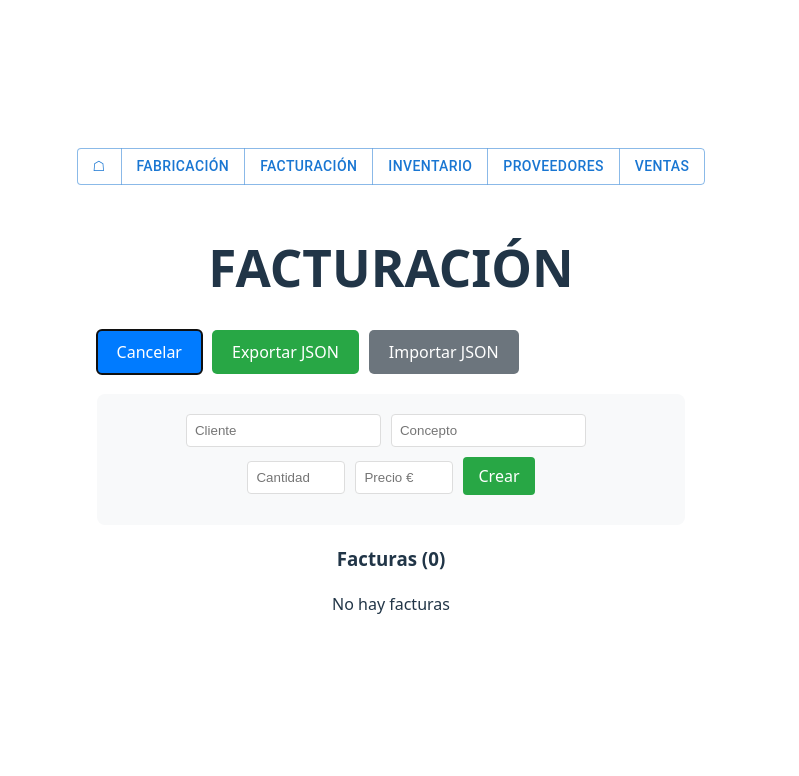
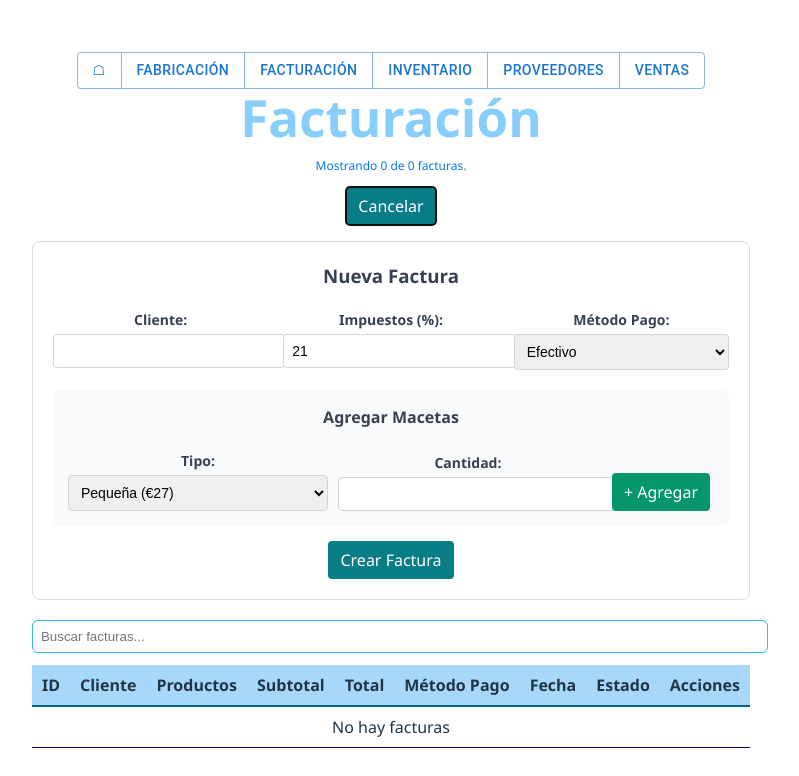
Before and after one commit to Enriquecebanc/Reto2Niger2.0, a React (Vite) app in the folder Reto2Niger2.0/: page /facturacion in a window 1280 px wide. Both pictures are taken after a click on the button "Nueva Factura". Shown: the top 776 px of the page, without its empty margins (249-1048 px from the left). Built offline with nearby package versions, Linux system fonts and the light colour scheme.

Commit message:
Formulario facturacion

```diff
--- a/Reto2Niger2.0/src/pages/Facturacion.jsx
+++ b/Reto2Niger2.0/src/pages/Facturacion.jsx
@@ -1,60 +1,99 @@
-import React, { useState, useEffect } from 'react';
-import { useNavigate } from 'react-router-dom';
+import React, { useState, useEffect, useMemo } from 'react';
 import BarraBusqueda from '../componentes/barraBusqueda.jsx';
 
 const STORAGE_KEY = 'facturas_data';
+const PRECIOS_MACETAS = { 'pequeña': 27, 'mediana': 34, 'grande': 40 };
+const METODOS_PAGO = ['Efectivo', 'Tarjeta de Crédito', 'Transferencia'];
 
 const Facturacion = () => {
-  const navigate = useNavigate();
   const [facturas, setFacturas] = useState([]);
   const [mostrarForm, setMostrarForm] = useState(false);
+  const [query, setQuery] = useState('');
   const [form, setForm] = useState({
     cliente: '',
-    concepto: '',
-    cantidad: '',
-    precio: ''
+    impuestos: 21,
+    metodoPago: 'Efectivo'
+  });
+  const [productos, setProductos] = useState([]);
+  const [productoActual, setProductoActual] = useState({
+    tipoMaceta: 'pequeña',
+    cantidad: ''
   });
 
-  // Cargar facturas al inicializar
+  // Cargar facturas
   useEffect(() => {
-    const facturasGuardadas = localStorage.getItem(STORAGE_KEY);
-    if (facturasGuardadas) {
-      try {
-        setFacturas(JSON.parse(facturasGuardadas));
-      } catch (error) {
-        console.error('Error al cargar facturas:', error);
-        setFacturas([]);
-      }
-    }
+    const saved = localStorage.getItem(STORAGE_KEY);
+    if (saved) setFacturas(JSON.parse(saved));
   }, []);
 
-  // Guardar facturas cuando cambien
+  // Guardar facturas
   useEffect(() => {
-    if (facturas.length > 0 || localStorage.getItem(STORAGE_KEY)) {
     localStorage.setItem(STORAGE_KEY, JSON.stringify(facturas));
+  }, [facturas]);
+
+  // Filtrar facturas
+  const facturasFiltradas = useMemo(() => {
+    if (!query) return facturas;
+    return facturas.filter(f =>
+      f.cliente.toLowerCase().includes(query.toLowerCase()) ||
+      f.id.toString().includes(query)
+    );
+  }, [facturas, query]);
+
+  const calcularTotales = () => {
+    const subtotal = productos.reduce((sum, p) => sum + (p.precio * p.cantidad), 0);
+    const impuestos = (subtotal * parseFloat(form.impuestos)) / 100;
+    return { subtotal, impuestos, total: subtotal + impuestos };
+  };
+
+  const agregarProducto = () => {
+    if (!productoActual.cantidad || productoActual.cantidad <= 0) {
+      return alert('Ingresa una cantidad válida');
     }
-  }, [facturas]);
+
+    const nuevoProducto = {
+      id: Date.now(),
+      tipoMaceta: productoActual.tipoMaceta,
+      precio: PRECIOS_MACETAS[productoActual.tipoMaceta],
+      cantidad: parseInt(productoActual.cantidad)
+    };
+
+    console.log('Agregando producto:', nuevoProducto);
+    setProductos([...productos, nuevoProducto]);
+    setProductoActual({ tipoMaceta: 'pequeña', cantidad: '' });
+  };
+
+  const eliminarProducto = (id) => {
+    setProductos(productos.filter(p => p.id !== id));
+  };
 
   const handleSubmit = (e) => {
     e.preventDefault();
+    if (!form.cliente) return alert('Ingresa el nombre del cliente');
+    if (productos.length === 0) return alert('Agrega al menos un producto');
 
-    if (!form.cliente || !form.concepto || !form.cantidad || !form.precio) {
-      alert('Completa todos los campos');
-      return;
-    }
-
+    const { subtotal, impuestos, total } = calcularTotales();
     const nuevaFactura = {
       id: Date.now(),
-      ...form,
-      cantidad: parseInt(form.cantidad),
-      precio: parseFloat(form.precio),
-      total: parseInt(form.cantidad) * parseFloat(form.precio),
+      cliente: form.cliente,
+      productos: productos.map(p => ({
+        tipoMaceta: p.tipoMaceta,
+        cantidad: p.cantidad,
+        precioUnitario: p.precio,
+        subtotal: p.precio * p.cantidad
+      })),
+      subtotal,
+      impuestos: parseFloat(form.impuestos),
+      montoImpuestos: impuestos,
+      total,
+      metodoPago: form.metodoPago,
       fecha: new Date().toLocaleDateString(),
       estado: 'Pendiente'
     };
 
     setFacturas([...facturas, nuevaFactura]);
-    setForm({ cliente: '', concepto: '', cantidad: '', precio: '' });
+    setForm({ cliente: '', impuestos: 21, metodoPago: 'Efectivo' });
+    setProductos([]);
     setMostrarForm(false);
   };
 
@@ -66,176 +105,235 @@ const Facturacion = () => {
     setFacturas(facturas.filter(f => f.id !== id));
   };
 
-  // Función para exportar facturas a JSON
-  const exportarFacturas = () => {
-    const dataStr = JSON.stringify(facturas, null, 2);
-    const dataBlob = new Blob([dataStr], { type: 'application/json' });
-    const url = URL.createObjectURL(dataBlob);
-    const link = document.createElement('a');
-    link.href = url;
-    link.download = 'facturas.json';
-    link.click();
-    URL.revokeObjectURL(url);
-  };
+  return (
+    <div style={styles.container}>
+      <BarraBusqueda />
+      <div style={styles.header}>
+        <h1 style={styles.title}>Facturación</h1>
+      </div>
 
-  // Función para importar facturas desde JSON
-  const importarFacturas = (event) => {
-    const file = event.target.files[0];
-    if (file && file.type === 'application/json') {
-      const reader = new FileReader();
-      reader.onload = (e) => {
-        try {
-          const facturasImportadas = JSON.parse(e.target.result);
-          if (Array.isArray(facturasImportadas)) {
-            setFacturas(facturasImportadas);
-            alert('Facturas importadas correctamente');
-          } else {
-            alert('El archivo no contiene un formato válido');
-          }
-        } catch (error) {
-          alert('Error al leer el archivo JSON');
-        }
-      };
-      reader.readAsText(file);
-    } else {
-      alert('Por favor selecciona un archivo JSON válido');
-    }
-  };
+      <p style={{ fontSize: 12, color: '#0177ed', marginBottom: 12 }}>Mostrando {facturasFiltradas.length} de {facturas.length} facturas.</p>
 
-  return (
-    <div>
-      <BarraBusqueda />
-      <div style={{ padding: '20px' }}>
-        <h1>FACTURACIÓN</h1>
-
-        <div style={{ marginBottom: '20px', display: 'flex', gap: '10px', flexWrap: 'wrap' }}>
-          <button
-            onClick={() => setMostrarForm(!mostrarForm)}
-            style={{ padding: '10px 20px', background: '#007bff', color: 'white', border: 'none', borderRadius: '5px' }}
-          >
+      {/* Botones */}
+      <div style={{ marginBottom: 16 }}>
+        <button onClick={() => setMostrarForm(!mostrarForm)} style={styles.button}>
           {mostrarForm ? 'Cancelar' : 'Nueva Factura'}
         </button>
-
-          <button
-            onClick={exportarFacturas}
-            style={{ padding: '10px 20px', background: '#28a745', color: 'white', border: 'none', borderRadius: '5px' }}
-            disabled={facturas.length === 0}
-          >
-            Exportar JSON
-          </button>
-
-          <label style={{
-            padding: '10px 20px',
-            background: '#6c757d',
-            color: 'white',
-            borderRadius: '5px',
-            cursor: 'pointer',
-            display: 'inline-block'
-          }}>
-            Importar JSON
-            <input
-              type="file"
-              accept=".json"
-              onChange={importarFacturas}
-              style={{ display: 'none' }}
-            />
-          </label>
       </div>
 
+      {/* Formulario */}
       {mostrarForm && (
-        <form onSubmit={handleSubmit} style={{ background: '#f8f9fa', padding: '20px', borderRadius: '8px', marginBottom: '20px' }}>
-          <div style={{ marginBottom: '10px' }}>
+        <div style={{ background: '#fff', padding: 20, borderRadius: 8, marginBottom: 20, border: '1px solid #ddd' }}>
+          <h3 style={{ marginTop: 0, color: '#374151' }}>Nueva Factura</h3>
+          <form onSubmit={handleSubmit}>
+            {/* Información del cliente */}
+            <div style={{ display: 'grid', gridTemplateColumns: 'repeat(auto-fit, minmax(200px, 1fr))', gap: 15, marginBottom: 20 }}>
+              <div>
+                <label style={styles.label}>Cliente:</label>
                 <input
-              type="text"
-              placeholder="Cliente"
                   value={form.cliente}
-              onChange={(e) => setForm({ ...form, cliente: e.target.value })}
-              style={{ padding: '8px', marginRight: '10px', border: '1px solid #ddd', borderRadius: '4px' }}
-            />
-            <input
-              type="text"
-              placeholder="Concepto"
-              value={form.concepto}
-              onChange={(e) => setForm({ ...form, concepto: e.target.value })}
-              style={{ padding: '8px', marginRight: '10px', border: '1px solid #ddd', borderRadius: '4px' }}
+                  onChange={(e) => setForm({...form, cliente: e.target.value})}
+                  style={{...styles.input, width: '100%'}}
+                  required
                 />
               </div>
-          <div style={{ marginBottom: '10px' }}>
+              <div>
+                <label style={styles.label}>Impuestos (%):</label>
                 <input
                   type="number"
-              placeholder="Cantidad"
-              value={form.cantidad}
-              onChange={(e) => setForm({ ...form, cantidad: e.target.value })}
-              style={{ padding: '8px', width: '80px', marginRight: '10px', border: '1px solid #ddd', borderRadius: '4px' }}
+                  value={form.impuestos}
+                  onChange={(e) => setForm({...form, impuestos: e.target.value})}
+                  style={{...styles.input, width: '100%'}}
                 />
+              </div>
+              <div>
+                <label style={styles.label}>Método Pago:</label>
+                <select value={form.metodoPago} onChange={(e) => setForm({...form, metodoPago: e.target.value})} style={{...styles.input, width: '100%'}}>
+                  {METODOS_PAGO.map(m => <option key={m} value={m}>{m}</option>)}
+                </select>
+              </div>
+            </div>
+
+            {/* Agregar productos */}
+            <div style={{ background: '#f9fafb', padding: 15, borderRadius: 6, marginBottom: 15 }}>
+              <h4 style={{ marginTop: 0, color: '#374151' }}>Agregar Macetas</h4>
+              <div style={{ display: 'grid', gridTemplateColumns: '1fr 1fr auto', gap: 10, alignItems: 'end' }}>
+                <div>
+                  <label style={styles.label}>Tipo:</label>
+                  <select
+                    value={productoActual.tipoMaceta}
+                    onChange={(e) => setProductoActual({...productoActual, tipoMaceta: e.target.value})}
+                    style={{...styles.input, width: '100%'}}
+                  >
+                    <option value="pequeña">Pequeña (€27)</option>
+                    <option value="mediana">Mediana (€34)</option>
+                    <option value="grande">Grande (€40)</option>
+                  </select>
+                </div>
+                <div>
+                  <label style={styles.label}>Cantidad:</label>
                   <input
                     type="number"
-              step="0.01"
-              placeholder="Precio €"
-              value={form.precio}
-              onChange={(e) => setForm({ ...form, precio: e.target.value })}
-              style={{ padding: '8px', width: '80px', marginRight: '10px', border: '1px solid #ddd', borderRadius: '4px' }}
+                    min="1"
+                    value={productoActual.cantidad}
+                    onChange={(e) => setProductoActual({...productoActual, cantidad: e.target.value})}
+                    style={{...styles.input, width: '100%'}}
                   />
-            <button type="submit" style={{ padding: '8px 15px', background: '#28a745', color: 'white', border: 'none', borderRadius: '4px' }}>
-              Crear
+                </div>
+                <button
+                  type="button"
+                  onClick={agregarProducto}
+                  style={{...styles.button, background: '#059669'}}
+                >
+                  + Agregar
                 </button>
               </div>
-        </form>
+            </div>
+
+            {/* Lista de productos agregados */}
+            {productos.length > 0 && (
+              <div style={{ marginBottom: 15 }}>
+                <h4 style={{ color: '#374151' }}>Productos en la factura:</h4>
+                <table style={{ width: '100%', borderCollapse: 'collapse', fontSize: '14px', border: '1px solid #ddd' }}>
+                  <thead>
+                    <tr style={{ background: '#a7d8fc' }}>
+                      <th style={{ padding: 8, textAlign: 'left', borderBottom: '2px solid #006881' }}>Tipo</th>
+                      <th style={{ padding: 8, textAlign: 'left', borderBottom: '2px solid #006881' }}>Precio Unit.</th>
+                      <th style={{ padding: 8, textAlign: 'left', borderBottom: '2px solid #006881' }}>Cantidad</th>
+                      <th style={{ padding: 8, textAlign: 'left', borderBottom: '2px solid #006881' }}>Subtotal</th>
+                      <th style={{ padding: 8, textAlign: 'left', borderBottom: '2px solid #006881' }}>Acción</th>
+                    </tr>
+                  </thead>
+                  <tbody style={{ background: '#fff' }}>
+                    {productos.map(p => (
+                      <tr key={p.id} style={{ background: '#fff' }}>
+                        <td style={{ padding: 8, borderBottom: '1px solid #09025c', color: '#000' }}>{p.tipoMaceta}</td>
+                        <td style={{ padding: 8, borderBottom: '1px solid #09025c', color: '#000' }}>€{p.precio}</td>
+                        <td style={{ padding: 8, borderBottom: '1px solid #09025c', color: '#000' }}>{p.cantidad}</td>
+                        <td style={{ padding: 8, borderBottom: '1px solid #09025c', color: '#000' }}>€{(p.precio * p.cantidad).toFixed(2)}</td>
+                        <td style={{ padding: 8, borderBottom: '1px solid #09025c' }}>
+                          <button
+                            type="button"
+                            onClick={() => eliminarProducto(p.id)}
+                            style={{ fontSize: '12px', padding: '2px 6px', color: '#333', background: '#eee', border: '1px solid #ccc', borderRadius: 4, cursor: 'pointer' }}
+                          >
+                            ✕
+                          </button>
+                        </td>
+                      </tr>
+                    ))}
+                  </tbody>
+                </table>
+              </div>
             )}
 
-      <h3>Facturas ({facturas.length})</h3>
+            {/* Resumen de totales */}
+            {productos.length > 0 && (
+              <div style={{ background: '#fafafa', padding: 15, borderRadius: 6, marginBottom: 15, border: '1px solid #ccc' }}>
+                <p style={{ margin: '4px 0' }}><strong>Subtotal:</strong> €{calcularTotales().subtotal.toFixed(2)}</p>
+                <p style={{ margin: '4px 0' }}><strong>Impuestos ({form.impuestos}%):</strong> €{calcularTotales().impuestos.toFixed(2)}</p>
+                <p style={{ margin: '8px 0 0 0', fontSize: '18px' }}><strong>Total: €{calcularTotales().total.toFixed(2)}</strong></p>
+              </div>
+            )}
 
-      {facturas.length === 0 ? (
-        <p>No hay facturas</p>
+            <button type="submit" style={{...styles.button, background: '#097d85'}}>Crear Factura</button>
+          </form>
+        </div>
+      )}
+
+      {/* Búsqueda */}
+      <div style={{ marginBottom: 12 }}>
+        <input
+          placeholder="Buscar facturas..."
+          value={query}
+          onChange={e => setQuery(e.target.value)}
+          style={{ width: '100%', padding: 8, borderRadius: 6, border: '1px solid #34b6f7ff' }}
+        />
+      </div>
+
+      {/* Tabla */}
+      <div style={{ overflowX: 'auto' }}>
+        <table style={styles.table}>
+          <thead>
+            <tr>
+              <th style={styles.th}>ID</th>
+              <th style={styles.th}>Cliente</th>
+              <th style={styles.th}>Productos</th>
+              <th style={styles.th}>Subtotal</th>
+              <th style={styles.th}>Total</th>
+              <th style={styles.th}>Método Pago</th>
+              <th style={styles.th}>Fecha</th>
+              <th style={styles.th}>Estado</th>
+              <th style={styles.th}>Acciones</th>
+            </tr>
+          </thead>
+          <tbody>
+            {facturasFiltradas.length === 0 ? (
+              <tr><td colSpan="9" style={{...styles.td, textAlign: 'center'}}>No hay facturas</td></tr>
             ) : (
-        facturas.map((factura) => (
-          <div key={factura.id} style={{
-            border: '1px solid #ddd',
-            padding: '15px',
-            marginBottom: '10px',
-            borderRadius: '8px',
-            display: 'flex',
-            justifyContent: 'space-between',
-            alignItems: 'center'
+              facturasFiltradas.map((f) => (
+                <tr key={f.id}>
+                  <td style={styles.td}>{f.id}</td>
+                  <td style={styles.td}>{f.cliente}</td>
+                  <td style={styles.td}>
+                    {f.productos ? (
+                      <div style={{ fontSize: '12px' }}>
+                        {f.productos.map((p, i) => (
+                          <div key={i}>{p.tipoMaceta} x{p.cantidad}</div>
+                        ))}
+                      </div>
+                    ) : (
+                      `${f.tipoMaceta} x${f.cantidad}`
+                    )}
+                  </td>
+                  <td style={styles.td}>€{f.subtotal.toFixed(2)}</td>
+                  <td style={{...styles.td, fontWeight: 'bold', color: '#0177ed'}}>€{f.total.toFixed(2)}</td>
+                  <td style={styles.td}>{f.metodoPago}</td>
+                  <td style={styles.td}>{f.fecha}</td>
+                  <td style={styles.td}>
+                    <span style={{
+                      padding: '4px 8px',
+                      borderRadius: '12px',
+                      fontSize: '12px',
+                      background: f.estado === 'Pendiente' ? '#fbbf24' : '#10b981',
+                      color: 'white'
                     }}>
-            <div>
-              <h4>#{factura.id}</h4>
-              <p><strong>Cliente:</strong> {factura.cliente}</p>
-              <p><strong>Concepto:</strong> {factura.concepto}</p>
-              <p><strong>Cantidad:</strong> {factura.cantidad} | <strong>Precio:</strong> €{factura.precio}</p>
-              <p><strong>Total:</strong> €{factura.total.toFixed(2)} | <strong>Fecha:</strong> {factura.fecha}</p>
-            </div>
-            <div>
-              <span style={{
-                padding: '5px 10px',
-                borderRadius: '15px',
-                background: factura.estado === 'Pendiente' ? '#ffeaa7' : '#74b9ff',
-                fontSize: '12px',
-                marginRight: '10px'
-              }}>
-                {factura.estado}
+                      {f.estado}
                     </span>
+                  </td>
+                  <td style={styles.td}>
                     <select
-                value={factura.estado}
-                onChange={(e) => cambiarEstado(factura.id, e.target.value)}
-                style={{ marginRight: '10px', padding: '4px' }}
+                      value={f.estado}
+                      onChange={(e) => cambiarEstado(f.id, e.target.value)}
+                      style={{fontSize: '12px', marginRight: 4}}
                     >
                       <option value="Pendiente">Pendiente</option>
                       <option value="Pagada">Pagada</option>
                     </select>
-              <button
-                onClick={() => eliminar(factura.id)}
-                style={{ padding: '4px 8px', background: '#dc3545', color: 'white', border: 'none', borderRadius: '3px' }}
-              >
-                Eliminar
+                    <button onClick={() => eliminar(f.id)} style={{fontSize: '12px', padding: '2px 6px', color: '#333', background: '#eee', border: '1px solid #ccc', borderRadius: 4, cursor: 'pointer'}}>
+                      ✕
                     </button>
-            </div>
-          </div>
+                  </td>
+                </tr>
               ))
             )}
+          </tbody>
+        </table>
       </div>
     </div>
   );
 };
 
+const styles = {
+  container: { padding: 16, fontFamily: 'Segoe UI, Roboto, Arial, sans-serif' },
+  header: { display: 'flex', justifyContent: 'center', alignItems: 'center', marginBottom: 12 },
+  title: { color: '#87CEFA', margin: 0, textAlign: 'center' },
+  button: { padding: '8px 12px', background: '#097d85', color: '#fff', border: 'none', borderRadius: 4, cursor: 'pointer', margin: '0 4px' },
+  input: { padding: '8px', border: '1px solid #d1d5db', borderRadius: '4px', fontSize: '14px' },
+  label: { display: 'block', marginBottom: '4px', color: '#374151', fontWeight: '600', fontSize: '14px' },
+  table: { width: '100%', borderCollapse: 'collapse' },
+  th: { textAlign: 'left', padding: '8px 10px', borderBottom: '2px solid #006881', background: '#a7d8fc' },
+  td: { padding: '8px 10px', borderBottom: '1px solid #09025c' }
+};
+
 export default Facturacion;
--- a/package.json
+++ b/package.json
@@ -24,7 +24,11 @@
     "@emotion/react": "^11.14.0",
     "@emotion/styled": "^11.14.1",
     "@mui/material": "^7.3.5",
+    "cors": "^2.8.5",
+    "dotenv": "^17.2.3",
     "electron": "^39.1.1",
+    "express": "^5.1.0",
+    "mongoose": "^8.19.3",
     "react": "^19.2.0",
     "react-router-dom": "^7.9.5"
   },
```
Also changed, not shown: 2 other files (tests, documents, lock files or other folders). Lines whose indentation alone changed are shown as unchanged.
